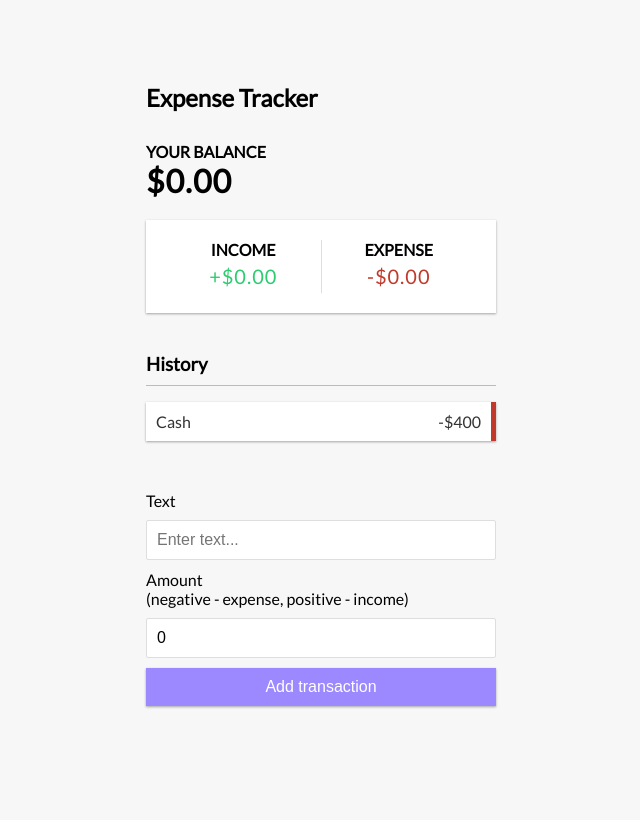
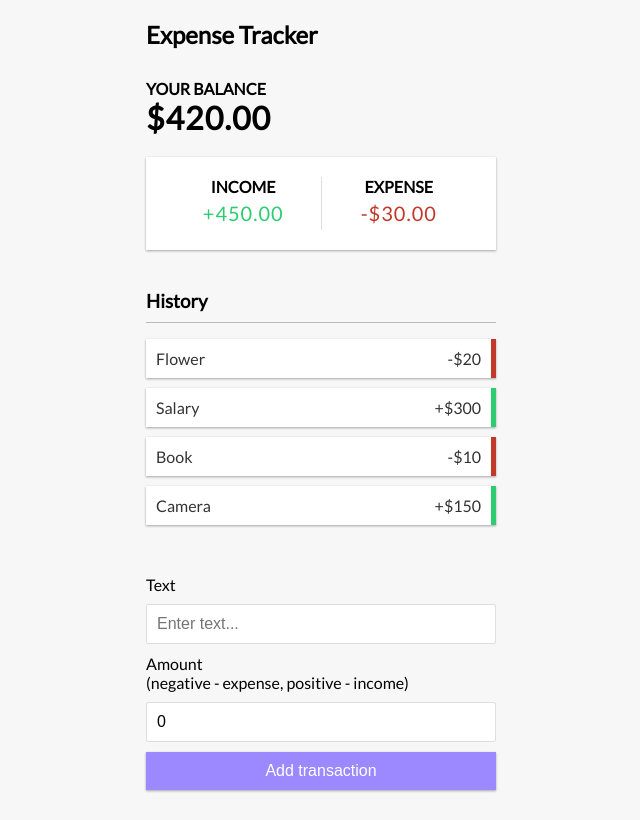
Before and after one commit to patriceandrea/Expense-Tracker, a React (Create React App) app in the folder client/: page / in a window 1280 px wide. Shown: the whole page, without its empty margins (319-959 px from the left). Built offline with nearby package versions, Linux system fonts and the light colour scheme.

Commit message:
adds dummy data to the client side

```diff
--- a/client/src/components/Balance.js
+++ b/client/src/components/Balance.js
@@ -1,10 +1,18 @@
-import React from 'react'
+import React, { useContext } from 'react'
+import { GlobalContext } from '../context/GlobalState';
 
 const Balance = () => {
+  const { transactions } = useContext(GlobalContext);
+
+  const amounts = transactions.map(transaction => transaction.amount);
+  const total = amounts.reduce((acc, item) => (acc += item), 0).toFixed(2);
+
+
+
   return (
     <>
       <h4>Your Balance</h4>
-      <h1 id='balance'>$0.00</h1>
+      <h1>${total}</h1>
     </>
   )
 }
--- a/client/src/components/Header.js
+++ b/client/src/components/Header.js
@@ -1,4 +1,4 @@
-import React from 'react'
+import React from 'react';
 
 const Header = () => {
   return (
--- a/client/src/components/IncomeExpenses.js
+++ b/client/src/components/IncomeExpenses.js
@@ -1,15 +1,31 @@
-import React from 'react'
+import React, { useContext } from 'react'
+import { GlobalContext } from '../context/GlobalState';
 
 const IncomeExpenses = () => {
+  const { transactions } = useContext(GlobalContext);
+
+  const amounts = transactions.map(transaction => transaction.amount);
+
+  const income = amounts
+    .filter(item => item > 0)
+    .reduce((acc, item) => (acc += item), 0)
+    .toFixed(2);
+
+  const expense = (
+    amounts.filter(item => item < 0).reduce((acc, item) => (acc += item), 0) *
+    -1
+  ).toFixed(2);
+
+
   return (
     <div className="inc-exp-container">
       <div>
         <h4>Income</h4>
-        <p className="money plus">+$0.00</p>
+        <p className="money plus">+{income}</p>
       </div>
       <div>
         <h4>Expense</h4>
-        <p className="money minus">-$0.00</p>
+        <p className="money minus">-${expense}</p>
       </div>
     </div >
 
--- /dev/null
+++ b/client/src/components/Transaction.js
@@ -0,0 +1,16 @@
+import React, { createContext } from 'react'
+import { GlobalContext } from '../context/GlobalState';
+
+const Transaction = ({ transaction }) => {
+  const sign = transaction.amount < 0 ? '-' : '+';
+
+  return (
+    <>
+      <li className={transaction.amount > 0 ? "plus" : "minus"} key={transaction.id}>
+        {transaction.text}<span>{sign}${Math.abs(transaction.amount)}</span><button className="delete-btn">x</button>
+      </li>
+    </>
+  )
+}
+
+export default Transaction;
--- a/client/src/components/TransactionList.js
+++ b/client/src/components/TransactionList.js
@@ -1,13 +1,18 @@
-import React from 'react'
+import React, { useContext } from 'react'
+import { GlobalContext } from '../context/GlobalState';
+import Transaction from './Transaction';
 
 const TransactionList = () => {
+  const { transactions } = useContext(GlobalContext);
+
   return (
     <>
       <h3>History</h3>
       <ul id="list" className="list">
-        <li className="minus">
-          Cash <span>-$400</span><button className="delete-btn">x</button>
-        </li>
+        {transactions.map(transaction => (
+          <Transaction key={transaction.id} transaction={transaction} />
+        ))}
+
       </ul>
     </>
 
```
